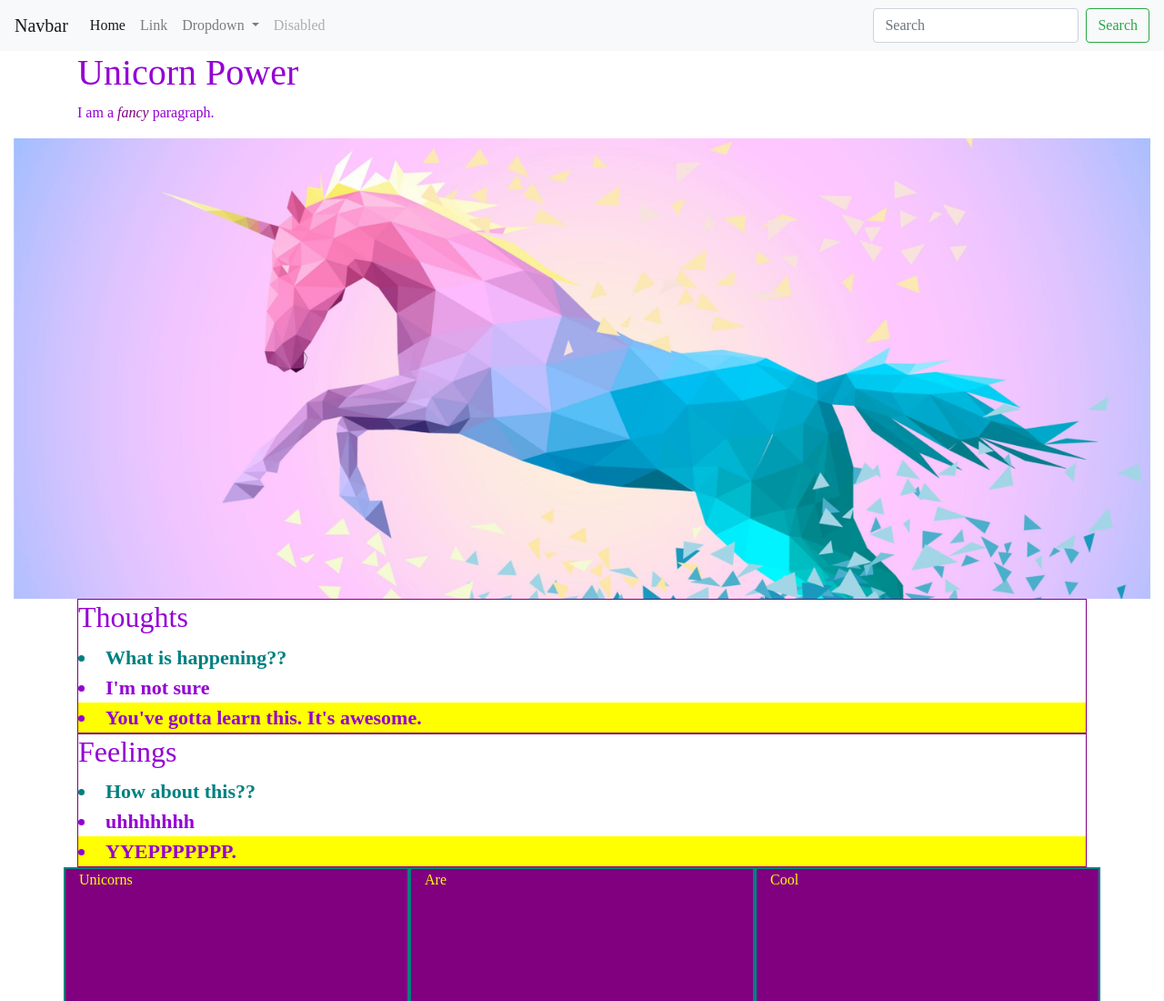
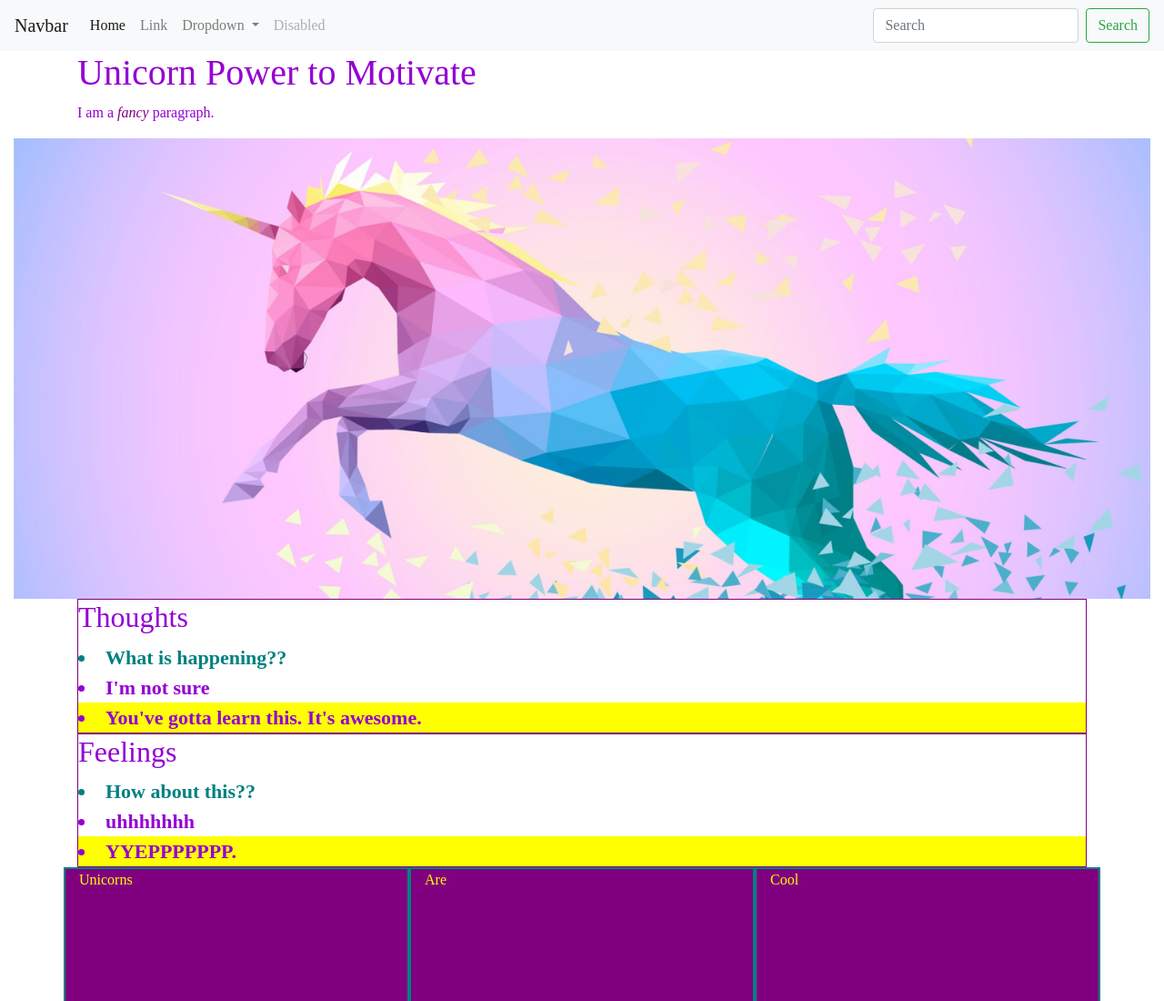
Before and after one commit to KimmyExplainsItAll/SodaPractice, a plain HTML site: page index.html in a window 1280 px wide. Shown: the top 1100 px of the page at 91% size. Drawn offline with nearby package versions, Linux system fonts and the light colour scheme.

Commit message:
Update to ReadMe & Index

```diff
--- a/index.html
+++ b/index.html
@@ -46,7 +46,7 @@
 
 
     <div class="container">
-        <h1>Unicorn Power</h1>
+        <h1>Unicorn Power to Motivate</h1>
         <p>I am a <i><span>fancy</span></i> paragraph.</p>
         </div>
 
```
Also changed, not shown: 1 other file.
